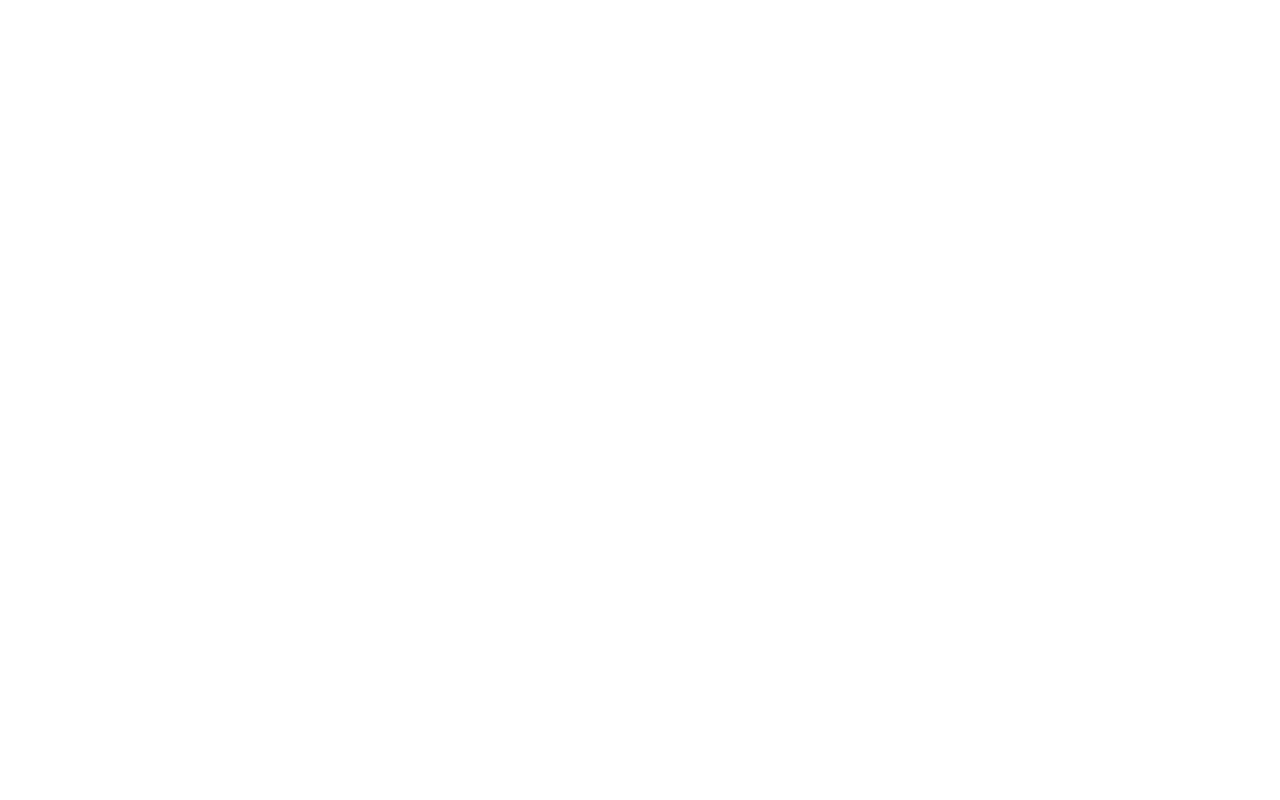
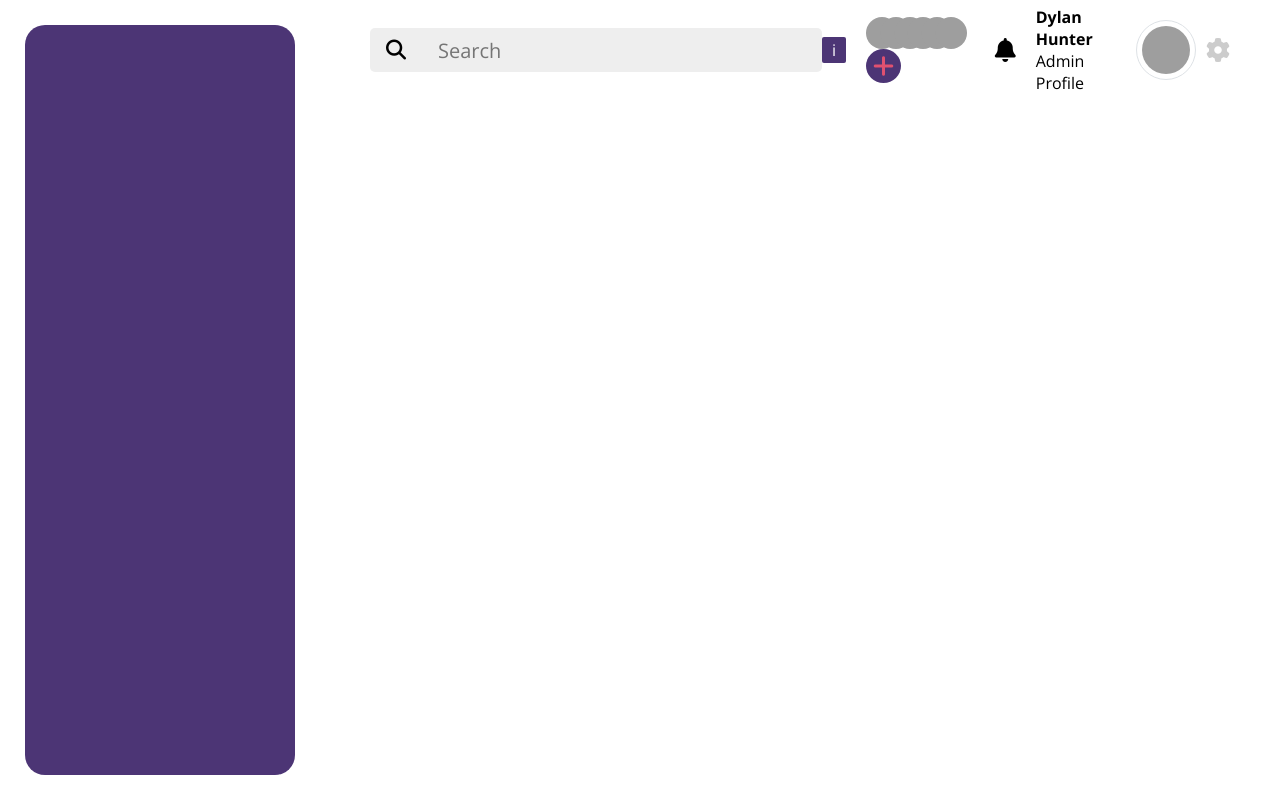
Before and after one commit to mirana-CA/Adminpanel, a plain HTML site: page index.html in a window 1280 px wide. Drawn offline with nearby package versions, Linux system fonts and the light colour scheme; grey boxes are pictures that could not be loaded.

Commit message:
navbar added

```diff
--- /dev/null
+++ b/assets/style/scss/layout/_navbar.scss
@@ -0,0 +1,102 @@
+header {
+    margin-left: 320px;
+nav {
+  display: flex;
+  align-items: center;
+  justify-content: space-between;
+  height: 100px;
+  padding: 0px 50px;
+  .nav_ls {
+    display: flex;
+    i {
+      padding: 12px 16px;
+      font-size: 1.25rem;
+      background-color: #eee;
+      border-radius: 5px 0 0 5px;
+    }
+    input {
+      padding: 8px 16px;
+      font-size: 1.25rem;
+      background-color: #eee;
+      border: none;
+      border-radius: 0 5px 5px 0;
+      width: 400px;
+    }
+  }
+  .nav_rs {
+    display: flex;
+    align-items: center;
+    gap: 20px;
+    .nav_rs_images {
+        margin-right: 30px;
+      .nav_rs_images_elem {
+        margin-right: -1.4em !important;
+
+        font-weight: 600;
+        width: 2rem;
+        height: 2rem;
+        line-height: 2rem;
+        border-radius: 50%;
+        display: inline-block;
+        position: relative;
+        vertical-align: bottom;
+        user-select: none;
+        min-width: 2rem;
+      }
+      div {
+        display: flex;
+        align-items: center;
+        justify-content: center;
+        background-color: #4c3575;
+        color: #e05170;
+        font-size: 20px;
+        margin-right: -1.4em !important;
+
+        font-weight: 600;
+padding: 5px 7px;
+        line-height: 2rem;
+        border-radius: 50%;
+        display: inline-block;
+        position: relative;
+        vertical-align: bottom;
+        user-select: none;
+
+        i {
+          display: flex;
+          align-self: center;
+        }
+      }
+    }
+    span {
+      display: inline-block;
+      padding: 2px 10px;
+      background-color: #4c3575;
+      color: #fff;
+      border-radius: 2px;
+    }
+    i {
+      font-size: 24px;
+    }
+    .user_detail {
+      display: flex;
+      align-items: center;
+      .about_user {
+        display: flex;
+        flex-direction: column;
+      }
+      .user_img {
+        width: 60px;
+        height: 60px;
+        border-radius: 50%;
+        margin: 0 10px 0 20px;
+        cursor: pointer;
+        border: 1px solid #dee2e6;
+        padding: 5px;
+      }
+      i{
+        color: #ccc;
+      }
+    }
+  }
+}
+}
--- a/assets/style/scss/main.scss
+++ b/assets/style/scss/main.scss
@@ -1,3 +1,5 @@
 @import "./base/reset";
 @import "./base/typography";
+@import "./layout/navbar";
+
 @import "./pages/holiday";
--- a/assets/style/scss/pages/_holiday.scss
+++ b/assets/style/scss/pages/_holiday.scss
@@ -0,0 +1,12 @@
+main{
+    aside{
+        height: calc(100vh - 50px) ;
+        background-color: #4C3575;
+        border-radius: 20px;
+        margin: 25px;
+        width: 270px;
+        position: fixed;
+        top: 0;
+        left: 0;
+    }
+}
--- a/index.html
+++ b/index.html
@@ -9,11 +9,75 @@
       href="https://fonts.googleapis.com/css2?family=Open+Sans:ital,wght@0,300..800;1,300..800&display=swap"
       rel="stylesheet"
     />
-    <link rel="stylesheet" href="https://cdnjs.cloudflare.com/ajax/libs/font-awesome/6.7.1/css/all.min.css">
+    <link
+      rel="stylesheet"
+      href="https://cdnjs.cloudflare.com/ajax/libs/font-awesome/6.7.1/css/all.min.css"
+    />
     <link rel="stylesheet" href="assets/style/css/main.css" />
     <title>Holidays</title>
   </head>
   <body>
+    <header>
+      <nav>
+        <div class="nav_ls">
+          <i class="fa-solid fa-magnifying-glass"></i>
+          <input type="text" placeholder="Search" />
+        </div>
+        <div class="nav_rs">
+          <span>i</span>
+          <div class="nav_rs_images">
+            <img
+            class="nav_rs_images_elem"
+              src="https://pixelwibes.com/template/my-task/html/dist/assets/images/xs/avatar2.jpg"
+              alt=""
+            />
+            <img
+            class="nav_rs_images_elem"
+              src="https://pixelwibes.com/template/my-task/html/dist/assets/images/xs/avatar1.jpg"
+              alt=""
+            />
+            <img
+            class="nav_rs_images_elem"
+              src="https://pixelwibes.com/template/my-task/html/dist/assets/images/xs/avatar3.jpg"
+              alt=""
+            />
+            <img
+            class="nav_rs_images_elem"
+              src="https://pixelwibes.com/template/my-task/html/dist/assets/images/xs/avatar4.jpg"
+              alt=""
+            />
+            <img
+            class="nav_rs_images_elem"
+              src="https://pixelwibes.com/template/my-task/html/dist/assets/images/xs/avatar7.jpg"
+              alt=""
+            />
+            <img
+            class="nav_rs_images_elem"
+              src="https://pixelwibes.com/template/my-task/html/dist/assets/images/xs/avatar8.jpg"
+              alt=""
+            />
+            <div><i class="fa-solid fa-plus"></i></div>
+          </div>
+          <i class="fa-solid fa-bell bell_icon"></i>
+          <div class="user_detail">
+            <div class="about_user">
+              <h4>Dylan Hunter</h4>
+              <p>Admin Profile</p>
+            </div>
+            <img
+              class="user_img"
+              src="https://pixelwibes.com/template/my-task/html/dist/assets/images/profile_av.png"
+              alt=""
+            />
+          <i class="fa-solid fa-gear gear_icon"></i>
 
+          </div>
+
+        </div>
+      </nav>
+    </header>
+    <main>
+      <aside></aside>
+    </main>
   </body>
 </html>
```
Also changed, not shown: assets/style/css/main.css, 1 other file.
